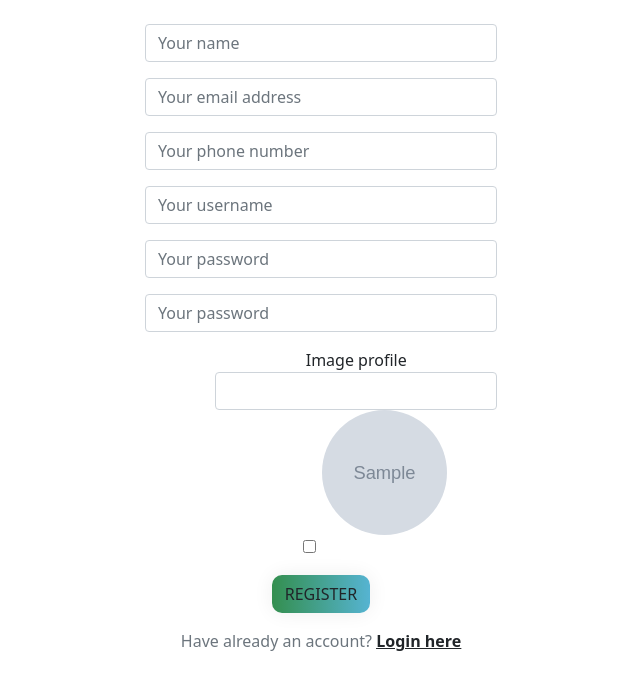
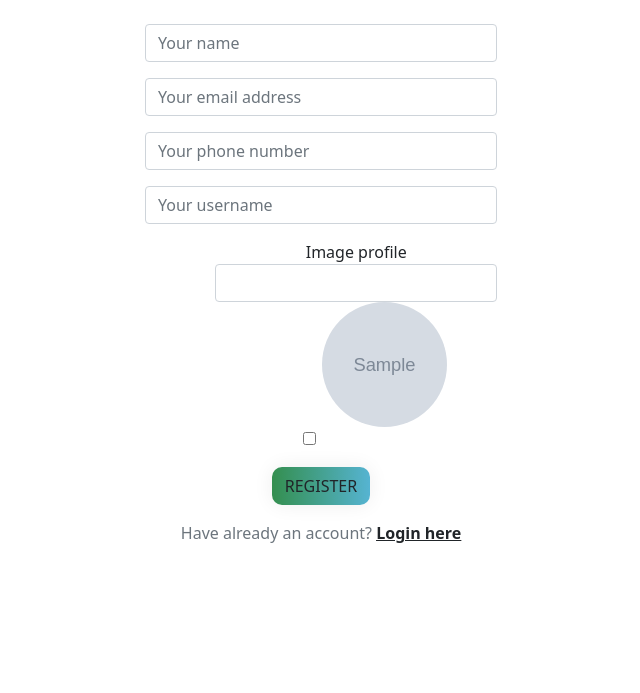
Before and after one commit to Anestiskyrke/BlogSite, a Symfony app: template templates/registration/register.html.twig in a window 1280 px wide. Shown: the part 474-1167 px from the top of the page, without its empty margins (319-959 px from the left). Run offline with Twig, Linux system fonts and the light colour scheme; the template is opened without the code that fills it: most values are stand-ins (such as "Sample title", 1, 10 or a date in 2020); grey boxes marked "Sample" are stand-in pictures; form fields are guessed from the names that the template uses; some libraries are stand-ins or nearby versions.

Commit message:
Update register.html.twig

```diff
--- a/templates/registration/register.html.twig
+++ b/templates/registration/register.html.twig
@@ -21,12 +21,6 @@
                     <div class="registrationForm-group mb-3">
                         {{ form_widget(registrationForm.username, {'attr': {'placeholder': 'Your username'}}) }}
                     </div>
-                    <div class="registrationForm-group mb-3">
-                        {{ form_widget(registrationForm.plainPassword, {'attr': {'placeholder': 'Your password'}}) }}
-                    </div>
-                    <div class="registrationForm-group mb-3">
-                        {{ form_widget(registrationForm.plainPassword, {'attr': {'placeholder': 'Your password'}}) }}
-                    </div>
                     <div class="authorForm-group md-4" style='margin-left:20%;'>
                         <label for="profileImage">Image profile</label>
                         {{form_widget(authorForm.profileImage)}}
```
